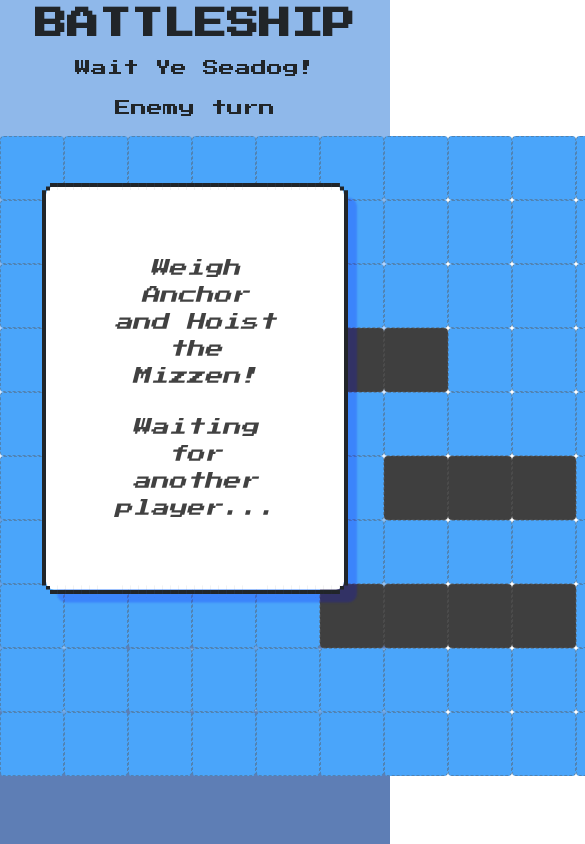
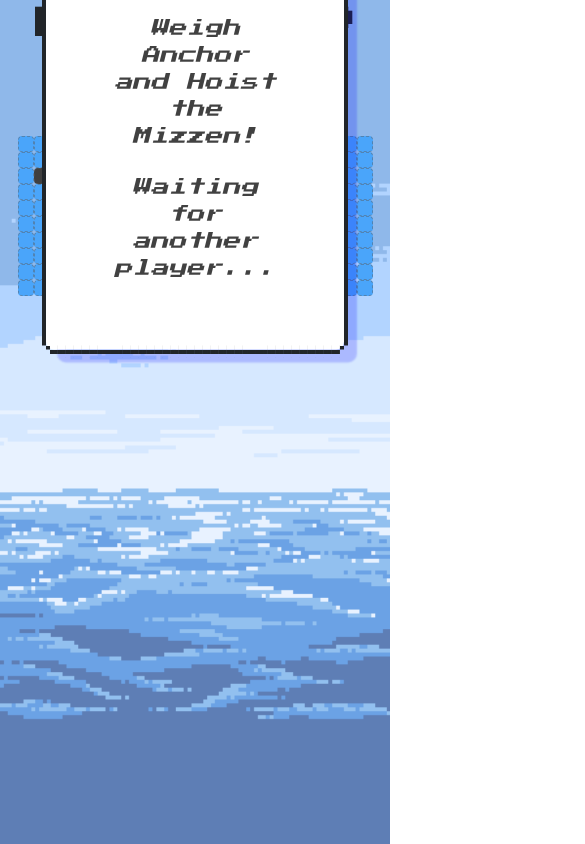
Before and after one commit to kungkotz/battleships, a React (Create React App) app: page / in a window 390 px wide. Both pictures are taken after typing "Sample" into the empty fields and a click on the button "Start Game". Shown: the top 844 px of the page, 585 px wide, since content can reach past the window. Built offline with nearby package versions, Linux system fonts and the light colour scheme; no server answers.

Commit message:
made grids more responsive

```diff
--- a/src/styles/GameBoard.scss
+++ b/src/styles/GameBoard.scss
@@ -92,8 +92,8 @@
 
 .yourBoard {
 	// border: 1px solid rgba(92, 92, 92, 0.452);
-	height: 40rem;
-	width: 40rem;
+	height: clamp(10rem, 40vw, 40rem);
+	width: clamp(10rem, 40vw, 40rem);
 	display: grid;
 	grid-template-columns: repeat(10, 1fr);
 	grid-template-rows: repeat(10, 1fr);
@@ -112,8 +112,8 @@
 
 .enemyBoard {
 	// border: 1px solid rgba(92, 92, 92, 0.452);
-	height: 40rem;
-	width: 40rem;
+	height: clamp(10rem, 40vw, 40rem);
+	width: clamp(10rem, 40vw, 40rem);
 	display: grid;
 	grid-template-columns: repeat(10, 1fr);
 	grid-template-rows: repeat(10, 1fr);
```
